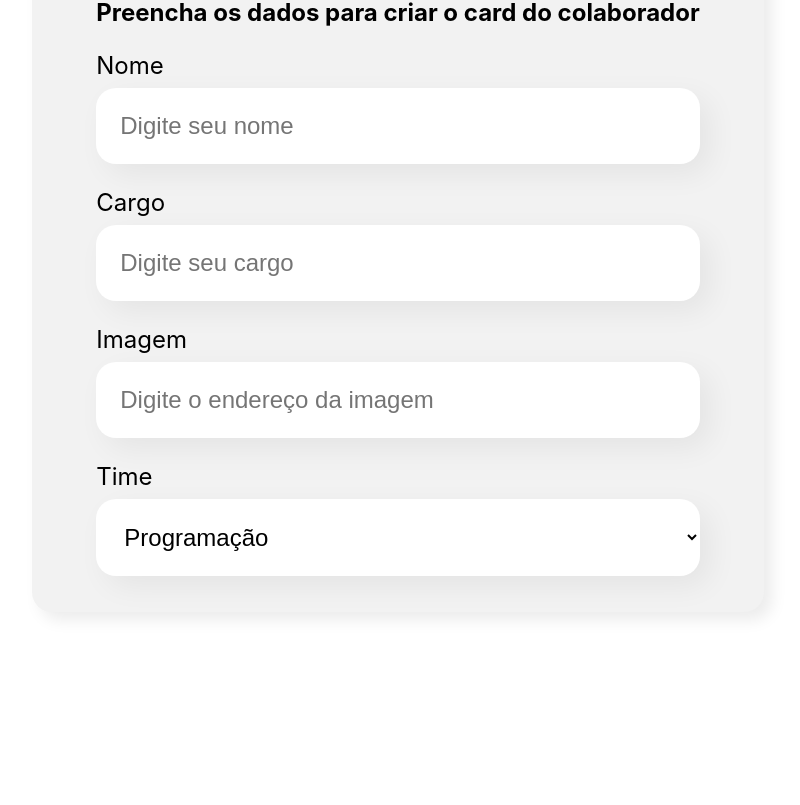
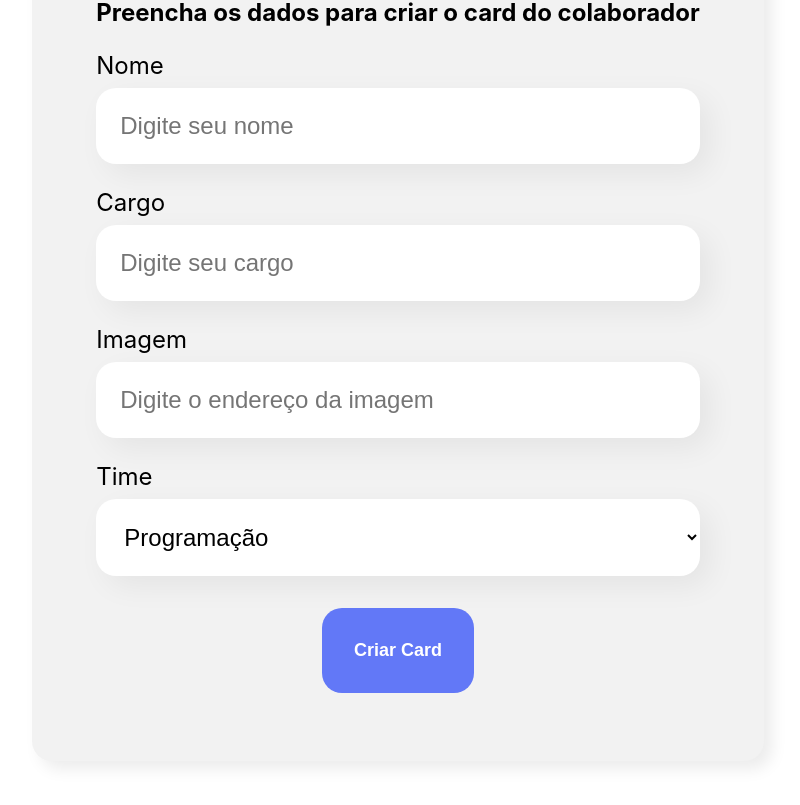
Before and after one commit to Marlon-Limax/organo, a React (Create React App) app: page / in a window 1280 px wide. Shown: the part 636-1441 px from the top of the page, without its empty margins (242-1042 px from the left). Before the commit the page ends 1328 px from the top, so only its background shows below. Built offline with nearby package versions, Linux system fonts and the light colour scheme.

Commit message:
Creating the button component (Criar Card)

```diff
--- /dev/null
+++ b/src/components/Button/Button.css
@@ -0,0 +1,21 @@
+.container {
+    display: flex;
+    justify-content: center;
+    align-items: center;
+}
+
+.button {
+    background-color: #6278f7;
+    border-radius: 20px;
+    font-weight: 700;
+    font-size: 18px;
+    padding: 32px;
+    border: none;
+    cursor: pointer;
+    color: #fff;
+    margin: 32px auto;
+}
+
+.button:hover {
+    color: #95FFD4;
+}
--- /dev/null
+++ b/src/components/Button/index.js
@@ -0,0 +1,10 @@
+import './Button.css'
+
+const Button = (props) => {
+    return (
+        <div className='container'>
+            <button className='button'> {props.children} </button>
+        </div>)
+}
+
+export default Button
--- a/src/components/Formulario/index.js
+++ b/src/components/Formulario/index.js
@@ -1,3 +1,4 @@
+import Button from '../Button'
 import DropdownList from '../DropdownList'
 import TextField from '../TextField'
 import './Formulario.css'
@@ -22,6 +23,9 @@ const Formulario = () => {
                 <TextField label="Cargo" placeholder="Digite seu cargo" />
                 <TextField label="Imagem" placeholder="Digite o endereço da imagem" />
                 <DropdownList label="Time" itens={teams} />
+                <Button>
+                    Criar Card
+                </Button>
             </form>
         </section>
     )
```
